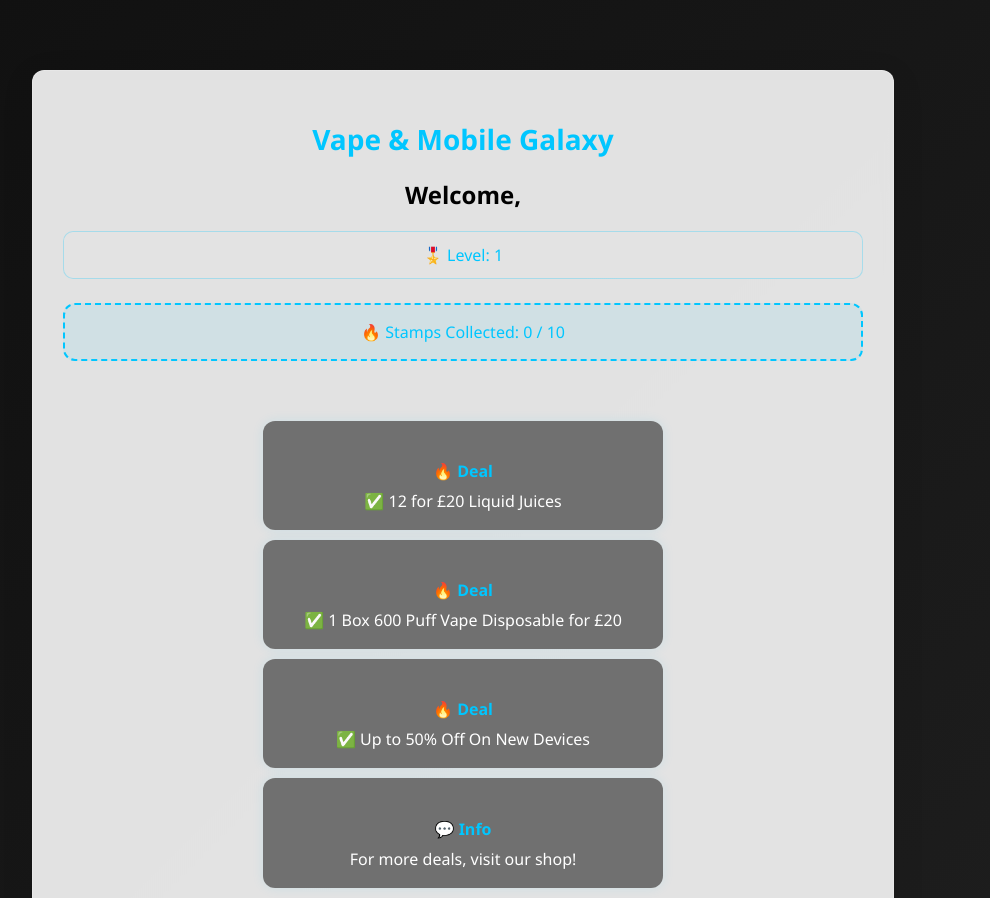
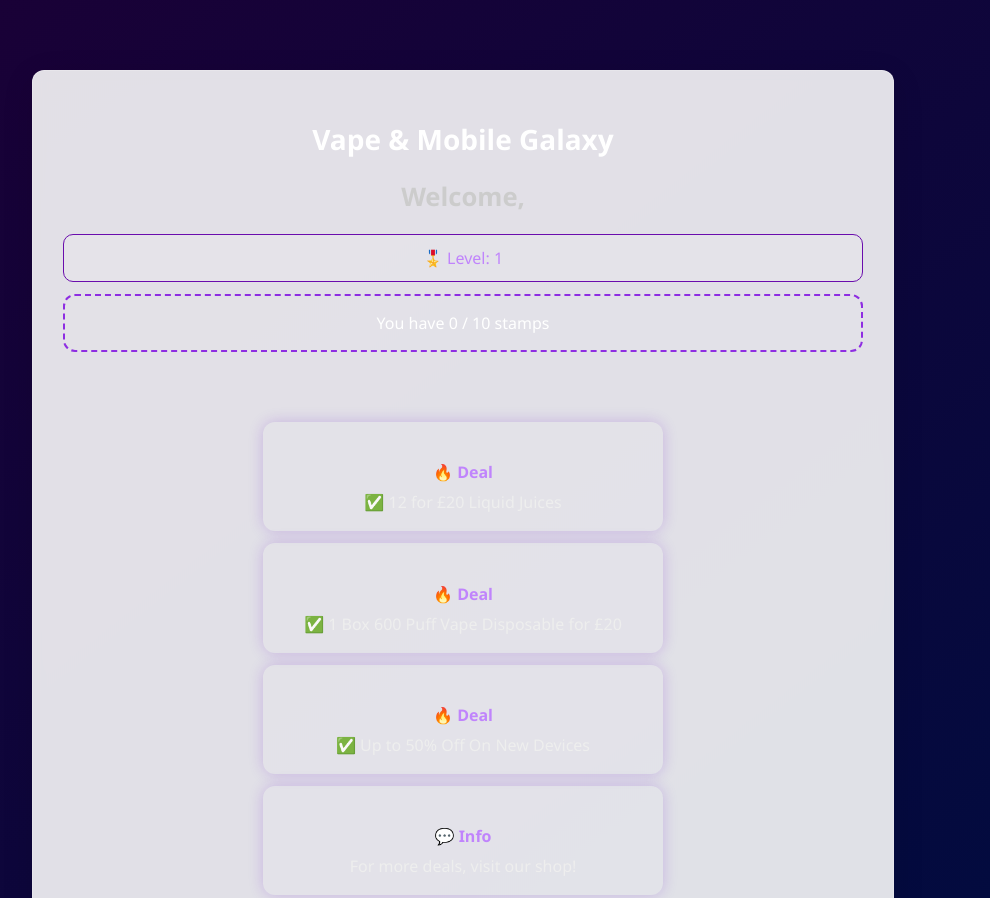
Before and after one commit to DPxFALCON/vapeandmobilegalaxy, a website: page public/dashboard.html in a window 1280 px wide. Shown: the top 898 px of the page, without its empty margins (177-1167 px from the left). Drawn offline with nearby package versions, Linux system fonts and the light colour scheme; no server answers.

Commit message:
Fix: CD Backround

```diff
--- a/public/dashboard.html
+++ b/public/dashboard.html
@@ -8,9 +8,9 @@
   <script src="https://cdn.jsdelivr.net/npm/canvas-confetti@1.6.0/dist/confetti.browser.min.js"></script>
   <style>
     body {
-      background: linear-gradient(135deg, #101010, #1e1e1e);
+      background: linear-gradient(to bottom right, #1b0036, #000c40);
+      color: white;
       font-family: 'Segoe UI', sans-serif;
-      color: white;
       padding: 30px 16px;
       text-align: center;
     }
@@ -18,29 +18,33 @@
     h1 {
       font-size: 28px;
       font-weight: 600;
-      color: #00c6ff;
+      color: #ffffff;
       margin-bottom: 10px;
     }
 
-    .stamp-box {
-      background: rgba(0, 198, 255, 0.08);
-      border: 2px dashed #00c6ff;
-      padding: 16px;
-      margin-bottom: 20px;
-      border-radius: 12px;
-      font-size: 1rem;
-      font-weight: 500;
-      color: #00c6ff;
+    h2 {
+      font-size: 1.6rem;
+      color: #ccc;
+      margin-bottom: 8px;
     }
 
     .level-box {
+      background: rgba(255, 255, 255, 0.08);
+      border: 1px solid #6a0dad;
+      color: #c084fc;
+      border-radius: 10px;
+      padding: 12px;
+      margin: 20px 0 12px;
+      font-weight: 500;
+    }
+
+    .stamp-box {
       background: rgba(255, 255, 255, 0.05);
-      padding: 12px 16px;
-      border-radius: 10px;
-      margin-bottom: 24px;
-      border: 1px solid #00c6ff44;
-      color: #00c6ff;
-      font-weight: 500;
+      border: 2px dashed #8e2de2;
+      padding: 16px;
+      margin-bottom: 30px;
+      border-radius: 12px;
+      color: #ffffff;
     }
 
     .stamps {
@@ -55,7 +59,7 @@
       width: 60px;
       height: 60px;
       border-radius: 12px;
-      background: #222;
+      background: #2d2d2d;
       display: flex;
       align-items: center;
       justify-content: center;
@@ -63,31 +67,31 @@
       font-weight: bold;
       color: white;
       transition: transform 0.3s ease, box-shadow 0.3s ease;
-      box-shadow: 0 5px 15px rgba(0, 0, 0, 0.4);
+      box-shadow: 0 5px 10px rgba(0, 0, 0, 0.4);
     }
 
     .stamp.active {
-      background: linear-gradient(145deg, #00c6ff, #0072ff);
+      background: linear-gradient(145deg, #8e2de2, #4a00e0);
     }
 
     .stamp:hover {
       transform: scale(1.1);
-      box-shadow: 0 8px 20px rgba(0, 198, 255, 0.6);
+      box-shadow: 0 8px 20px rgba(138, 43, 226, 0.6);
     }
 
     .deal-box {
-      background: rgba(0, 0, 0, 0.5);
+      background: rgba(255, 255, 255, 0.07);
       border-radius: 12px;
       padding: 18px 20px;
-      margin: 10px auto;
+      margin: 12px auto;
       max-width: 360px;
-      box-shadow: 0 0 12px rgba(0, 198, 255, 0.1);
-      color: #fff;
+      color: #eee;
+      box-shadow: 0 0 15px rgba(100, 0, 200, 0.2);
     }
 
     .deal-box h4 {
       margin-bottom: 8px;
-      color: #00c6ff;
+      color: #c084fc;
     }
 
     @media (max-width: 480px) {
@@ -95,6 +99,10 @@
         width: 50px;
         height: 50px;
         font-size: 20px;
+      }
+
+      .deal-box {
+        padding: 14px 16px;
       }
     }
   </style>
@@ -104,16 +112,20 @@
     <h1>Vape & Mobile Galaxy</h1>
     <h2>Welcome, <span id="username"></span></h2>
 
+    <!-- 🎖️ Level Display -->
     <div class="level-box">
       🎖️ Level: <span id="level">1</span>
     </div>
 
+    <!-- 🔥 Stamp Count -->
     <div class="stamp-box">
-      🔥 Stamps Collected: <span id="count">0</span> / 10
+      You have <span id="count">0</span> / 10 stamps
     </div>
 
+    <!-- 🔘 Stamp Circles -->
     <div class="stamps" id="stampsContainer"></div>
 
+    <!-- 💥 Deals -->
     <div class="deal-box">
       <h4>🔥 Deal</h4>
       ✅ 12 for £20 Liquid Juices
```
